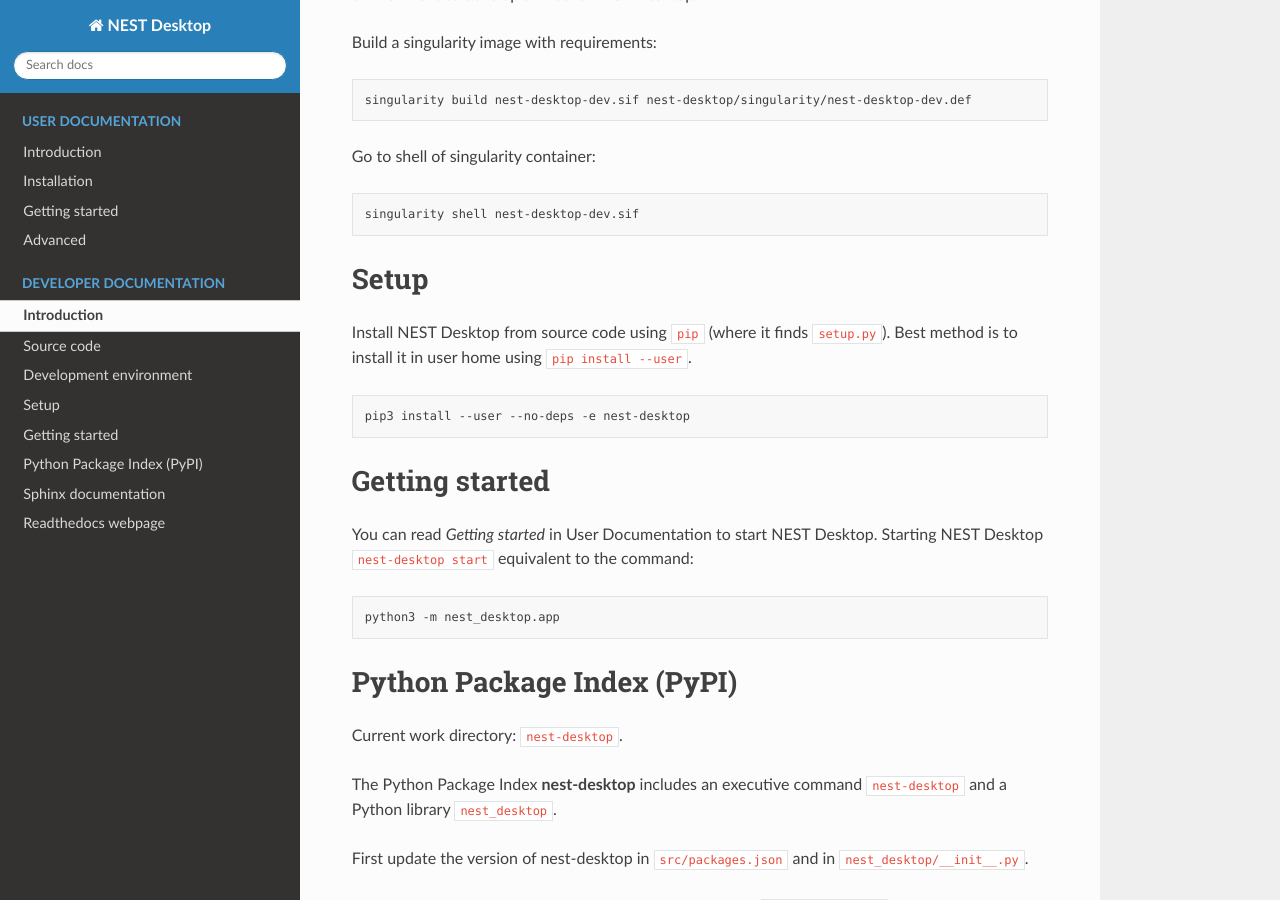
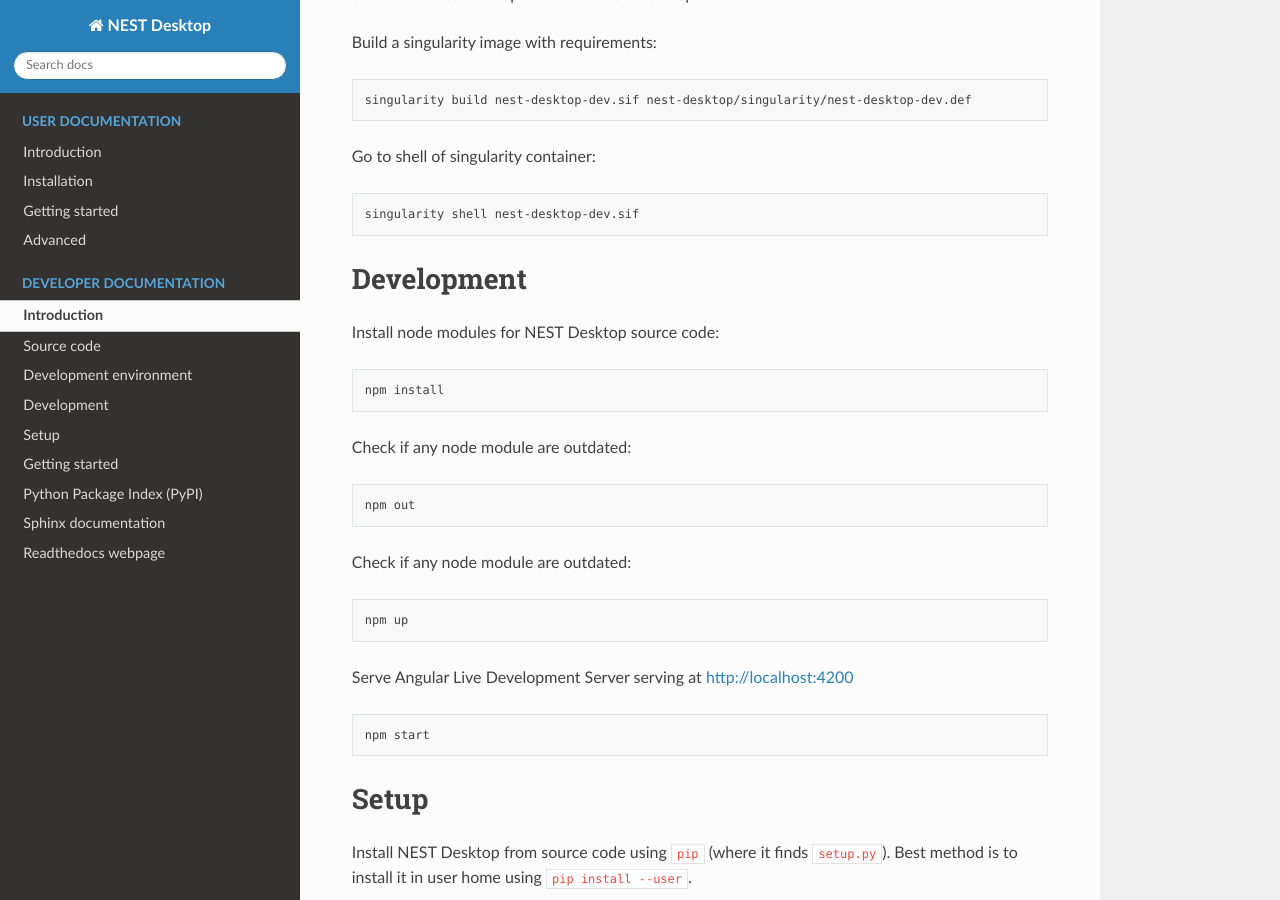
Before and after one commit to babsey/nest-desktop-docs, a Sphinx documentation site: the page built from docs/developer.rst, in a window 1280 px wide and 900 px high, scrolled down 711 px. Built offline with Sphinx 7.4.7 and the Read the Docs theme 2.0.0, drawn with Linux system fonts in a browser that asks for light colours.

Commit message:
Add development to docs

```diff
--- a/docs/developer.rst
+++ b/docs/developer.rst
@@ -37,6 +37,34 @@
 .. code-block:: none
 
    singularity shell nest-desktop-dev.sif
+
+
+Development
+===========
+
+Install node modules for NEST Desktop source code:
+
+.. code-block:: none
+
+   npm install
+
+Check if any node module are outdated:
+
+.. code-block:: none
+
+   npm out
+
+Check if any node module are outdated:
+
+.. code-block:: none
+
+   npm up
+
+Serve Angular Live Development Server serving at http://localhost:4200
+
+.. code-block:: none
+
+   npm start
 
 
 Setup
```
